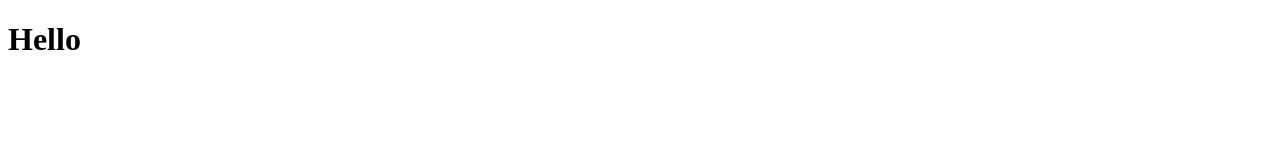
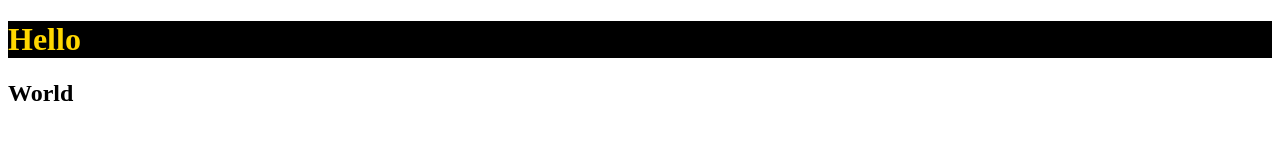
Before and after one commit to PulatovAslbek/test-1, a plain HTML site: page index.html in a window 1280 px wide. Drawn offline with Linux system fonts and the light colour scheme.

Commit message:
added css styles

```diff
--- a/index.html
+++ b/index.html
@@ -5,10 +5,12 @@
     <meta http-equiv="X-UA-Compatible" content="IE=edge">
     <meta name="viewport" content="width=device-width, initial-scale=1.0">
     <title>Day - 1</title>
+    <link rel="stylesheet" href="./style.css">
 </head>
 <body>
 
     <h1>Hello</h1>
+    <h2>World</h2>
 
 </body>
 </html>
--- /dev/null
+++ b/style.css
@@ -0,0 +1,4 @@
+h1 {
+    background-color: rgb(0, 0, 0);
+    color: gold;
+}
```
